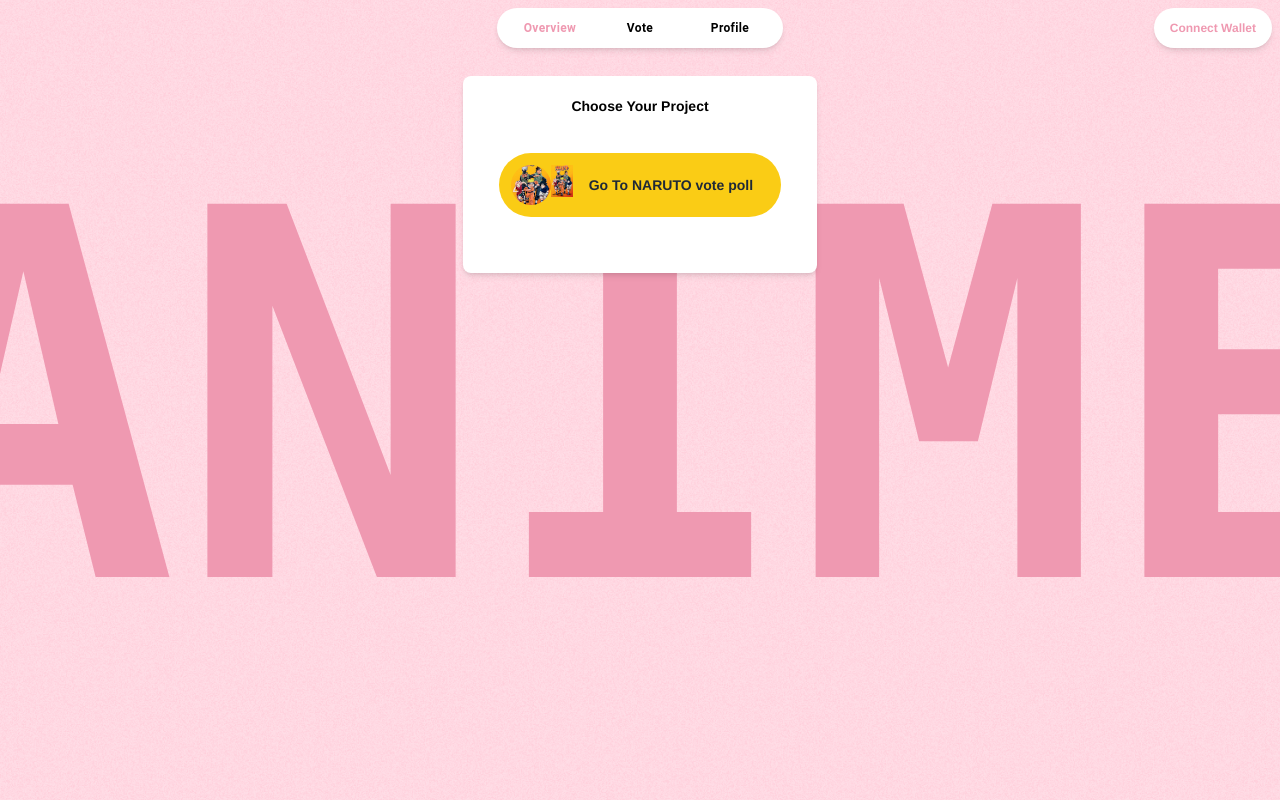
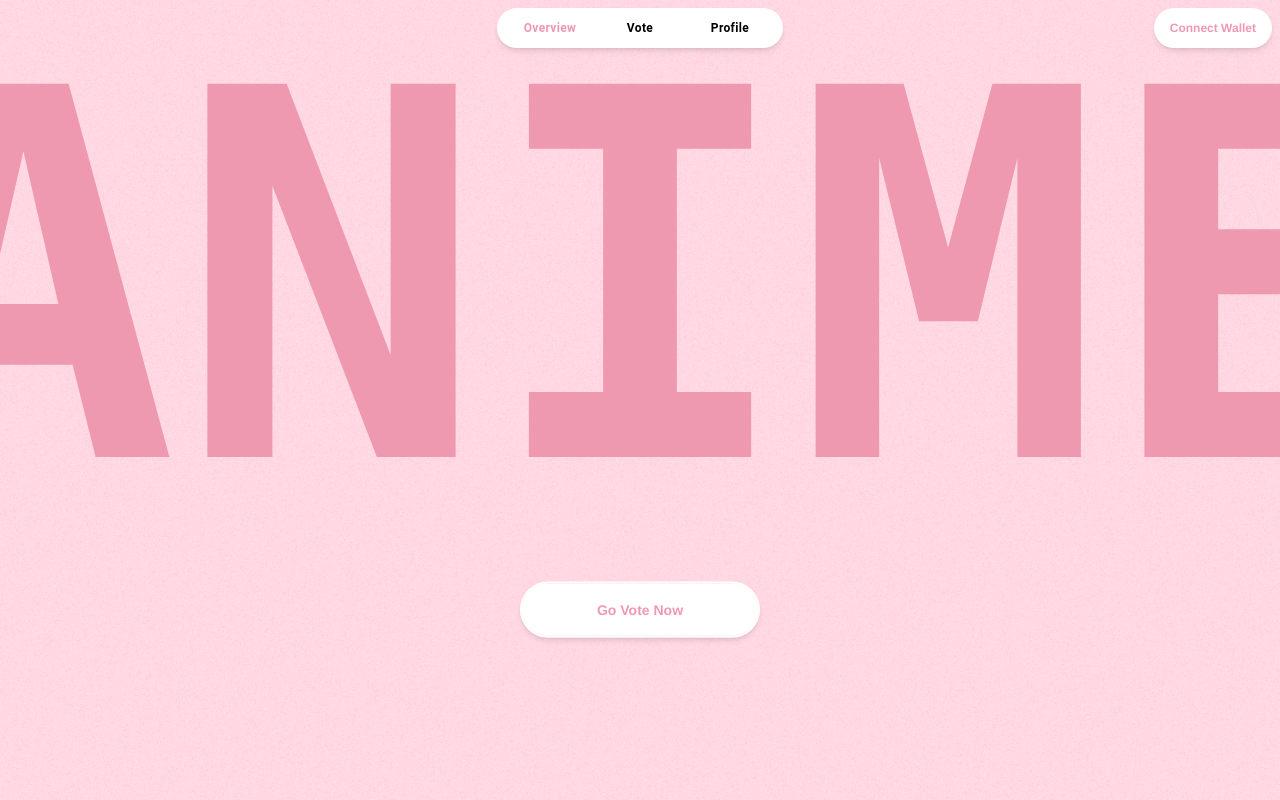
Before and after one commit to tigerdahuacao/linea-hackson-2024-sept-frontend, a React (Vite) app: page / in a window 1280 px wide. Built offline with nearby package versions, Linux system fonts and the light colour scheme.

Commit message:
feat(overview): add animated button with scroll context

```diff
--- a/src/page/Overview/Overview.tsx
+++ b/src/page/Overview/Overview.tsx
@@ -1,39 +1,74 @@
-import { Avatar } from '@mui/material';
-import { FC } from 'react';
-import { useNavigate } from 'react-router-dom';
+import { gsap } from 'gsap';
+import { FC, useContext, useEffect, useRef } from 'react';
+
+import { ScrollContext } from '../Root/AppContainer';
 
 const Overview: FC = () => {
-    const navigate = useNavigate();
+    const buttonRef = useRef<HTMLButtonElement>(null);
+    const handleScroll = useContext(ScrollContext);
 
     const handleGoToVote = () => {
-        navigate('/vote-for-naruto');
+        handleScroll(window.innerHeight);
     };
 
+    useEffect(() => {
+        const button = buttonRef.current;
+        if (button) {
+            const textWrapper = button.querySelector('.text-wrapper');
+            const hoverText = button.querySelector('.hover-text');
+
+            gsap.set(hoverText, { yPercent: 100 });
+
+            const floatAnimation = gsap.to(button, {
+                y: -10,
+                duration: 1.5,
+                repeat: -1,
+                yoyo: true,
+                ease: 'power1.inOut',
+            });
+
+            const handleMouseEnter = () => {
+                gsap.to(textWrapper, { yPercent: -100, duration: 0.3, ease: 'power2.out' });
+                floatAnimation.pause();
+            };
+
+            const handleMouseLeave = () => {
+                gsap.to(textWrapper, { yPercent: 0, duration: 0.3, ease: 'power2.out' });
+                floatAnimation.play();
+            };
+
+            button.addEventListener('mouseenter', handleMouseEnter);
+            button.addEventListener('mouseleave', handleMouseLeave);
+
+            // 清理函数
+            return () => {
+                button.removeEventListener('mouseenter', handleMouseEnter);
+                button.removeEventListener('mouseleave', handleMouseLeave);
+                floatAnimation.kill();
+            };
+        }
+        return undefined;
+    }, []);
+
     return (
-        <div className="tw-bg-white tw-shadow-md tw-rounded-lg tw-p-5 tw-m-5 tw-min-w-[20rem]">
-            <h2 className="tw-text-center tw-font-extrabold">Choose Your Project</h2>
-            <div className="tw-flex tw-items-center tw-flex-col">
-                <div className="tw-flex-auto tw-my-5">
-                    <div className="tw-text-neutral-800 ">
-                        <div className="tw-w-auto tw-m-4 tw-bg-yellow-400 tw-rounded-full tw-flex tw-flex-row tw-p-3">
-                            <Avatar alt="NARUTO" src="/images/anime/naruto/naruto-1.jpg" />
-                            <img
-                                className="tw-h-8 tw-object-contain tw-inline-block"
-                                src="/images/anime/naruto/naruto-1.jpg"
-                                alt="img"
-                            />
-                            <button
-                                className="tw-w-full tw-text-gray-800 tw-py-2 tw-px-4 tw-font-bold hover:tw-bg-yellow-500 tw-rounded-full"
-                                onClick={handleGoToVote}
-                            >
-                                <span>Go To NARUTO vote poll</span>
-                            </button>
-                        </div>
+        <div className="tw-h-svh tw-w-svw">
+            <div className="tw-h-svh tw-w-svw tw-flex tw-justify-center tw-items-end tw-snap-center">
+                <button
+                    ref={buttonRef}
+                    className="tw-relative tw-w-60 tw-h-14 tw-font-bold tw-py-2 tw-px-4 tw-rounded-full tw-shadow-md tw-border-2 tw-border-white tw-mb-40 tw-overflow-hidden"
+                    onClick={handleGoToVote}
+                >
+                    <div className="text-wrapper tw-absolute tw-w-full tw-h-full tw-top-0 tw-left-0">
+                        <span className="default-text tw-absolute tw-w-full tw-h-full tw-flex tw-items-center tw-justify-center tw-text-sm tw-text-pink-default tw-bg-white">
+                            Go Vote Now
+                        </span>
+                        <span className="hover-text tw-absolute tw-w-full tw-h-full tw-flex tw-items-center tw-justify-center tw-text-white tw-bg-pink-default tw-text-sm">
+                            Let&apos;s Go!!!!!!
+                        </span>
                     </div>
-                    <div className="tw-text-neutral-800" />
-                    <div className="tw-text-neutral-800" />
-                </div>
+                </button>
             </div>
+            <div className="tw-h-svh tw-w-svw tw-snap-center">111</div>
         </div>
     );
 };
--- a/src/page/Root/AppContainer.tsx
+++ b/src/page/Root/AppContainer.tsx
@@ -1,6 +1,11 @@
 import { gsap } from 'gsap';
-import { FC, ReactNode, useEffect, useRef } from 'react';
+import { ScrollToPlugin } from 'gsap/ScrollToPlugin';
+import { createContext, FC, ReactNode, useCallback, useEffect, useRef } from 'react';
 import { useLocation } from 'react-router-dom';
+
+gsap.registerPlugin(ScrollToPlugin);
+
+export const ScrollContext = createContext<(to: number) => void>(() => {});
 
 interface AppContainerProps {
     bgText?: string;
@@ -9,25 +14,54 @@
 
 const AppContainer: FC<AppContainerProps> = ({ bgText, children }) => {
     const bgTextRef = useRef<HTMLDivElement>(null);
+    const containerRef = useRef<HTMLDivElement>(null);
     const location = useLocation();
 
     useEffect(() => {
-        if (bgTextRef.current) {
+        const bgTextElement = bgTextRef.current;
+        const containerElement = containerRef.current;
+
+        if (bgTextElement) {
             const isRoot = location.pathname === '/';
-            gsap.to(bgTextRef.current, {
+
+            containerElement.style.overflowY = 'hidden';
+
+            gsap.to(bgTextElement, {
                 filter: isRoot ? 'blur(0px)' : 'blur(10px)',
+                top: isRoot ? '35%' : '50%',
                 duration: 0.7,
                 ease: 'power2.out',
+                onComplete: () => {
+                    setTimeout(() => {
+                        containerElement.style.overflowY = 'auto';
+                    }, 300);
+                },
             });
         }
     }, [location]);
 
+    const handleScroll = useCallback((to: number) => {
+        if (containerRef.current) {
+            gsap.to(containerRef.current, {
+                duration: 1,
+                scrollTo: { y: to, autoKill: false },
+                ease: 'power3.out',
+            });
+        }
+    }, []);
+
     return (
-        <div className="tw-h-full tw-w-full tw-relative tw-bg-custom-gradient tw-before-noise tw-overflow-auto">
+        <ScrollContext.Provider value={handleScroll}>
+            <div
+                ref={containerRef}
+                className="tw-h-full tw-w-full tw-relative tw-bg-custom-gradient tw-before-noise tw-overflow-hidden tw-snap-y tw-snap-mandatory"
+                style={{ scrollbarWidth: 'none', msOverflowStyle: 'none' }}
+            >
                 {bgText ? (
                     <div
                         ref={bgTextRef}
                         className="tw-absolute tw-inset-0 tw-flex tw-items-center tw-justify-center tw-pointer-events-none tw-overflow-hidden"
+                        style={{ top: '50%', transform: 'translateY(-50%)' }}
                     >
                         <h1 className="tw-text-[40vw] tw-font-bold tw-text-pink-default tw-font-mono">
                             {bgText}
@@ -36,6 +70,7 @@
                 ) : null}
                 {children}
             </div>
+        </ScrollContext.Provider>
     );
 };
 
--- a/src/page/Root/app.tsx
+++ b/src/page/Root/app.tsx
@@ -55,7 +55,7 @@
             </header>
             <main
                 ref={mainRef}
-                className="tw-w-full tw-relative tw-flex tw-flex-auto tw-flex-wrap tw-items-center tw-justify-center tw-pt-14"
+                className="tw-w-full tw-relative tw-flex tw-flex-auto tw-flex-wrap tw-items-center tw-justify-center"
             >
                 <Outlet />
             </main>
--- a/src/styles/app.scss
+++ b/src/styles/app.scss
@@ -1,7 +1,7 @@
 html,
 body,
 #root {
-    @apply tw-h-[100vh] tw-w-full tw-flex tw-p-0 tw-m-0 tw-overflow-hidden;
+    @apply tw-h-screen tw-w-screen tw-flex tw-p-0 tw-m-0 tw-overflow-hidden;
 }
 
 body {
--- a/src/styles/modules/container.module.scss
+++ b/src/styles/modules/container.module.scss
@@ -1,7 +1,7 @@
 .app {
-    @apply tw-flex tw-flex-auto tw-flex-wrap tw-items-center tw-justify-center;
+    @apply tw-flex tw-flex-auto tw-flex-wrap tw-items-center tw-justify-center tw-pt-14;
 
     .container {
-        @apply tw-bg-neutral-100/40 tw-shadow-black/20  tw-backdrop-blur-sm tw-shadow-md tw-rounded-md tw-p-5 tw-m-5 tw-min-w-[20rem];
+        @apply tw-bg-neutral-100/40 tw-shadow-black/20 tw-backdrop-blur-sm tw-shadow-md tw-rounded-md tw-p-5 tw-m-5 tw-min-w-[20rem];
     }
 }
```
Lines whose indentation alone changed are shown as unchanged.
